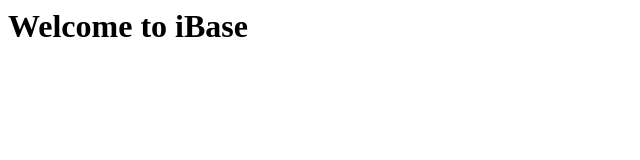
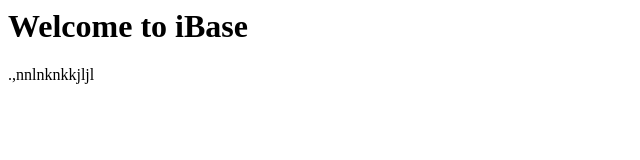
Before and after one commit to iBase-Code/MyCode, a plain HTML site: page AboutUs.html in a window 1280 px wide. Shown: the full height of the page, 0-640 px from the left. Drawn offline with Linux system fonts and the light colour scheme.

Commit message:
Update AboutUs.html

```diff
--- a/AboutUs.html
+++ b/AboutUs.html
@@ -1,6 +1,6 @@
 <html>
 <body>
 <h1>Welcome to iBase</h1>
-
+.,nnlnknkkjljl
 </body>
 </html>
```
